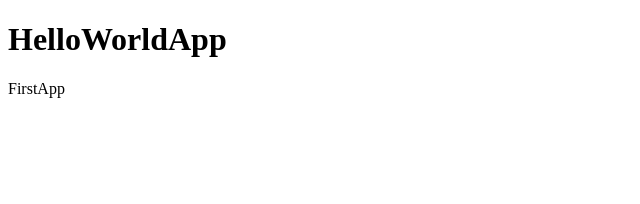
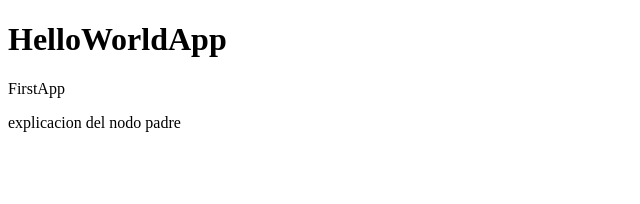
Before and after one commit to Epadrino/react-cero-a-experto, a React (Vite) app in the folder seccion_dos_counter_vite/: page / in a window 1280 px wide. Shown: the top 204 px of the page, without its empty margins (0-640 px from the left). Built offline with nearby package versions, Linux system fonts and the light colour scheme.

Commit message:
componente_fragmento
para la colocación de dos o mas componentes deben de ir dentro de un fragmento . ejem.:

<>
componente1
componente2
</>

```diff
--- a/seccion_dos_counter_vite/src/FirstApp.jsx
+++ b/seccion_dos_counter_vite/src/FirstApp.jsx
@@ -1,5 +1,10 @@
 import React from "react";
 
 export const FirstApp = () => {
-  return <div>FirstApp</div>;
+  return (
+    <>
+      <div>FirstApp</div>
+      <p>explicacion del nodo padre </p>
+    </>
+  );
 };
```
